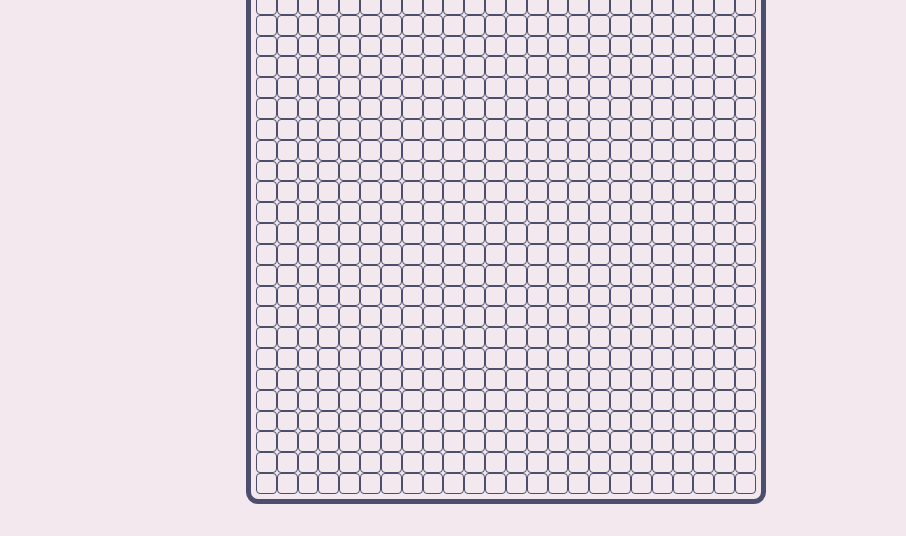
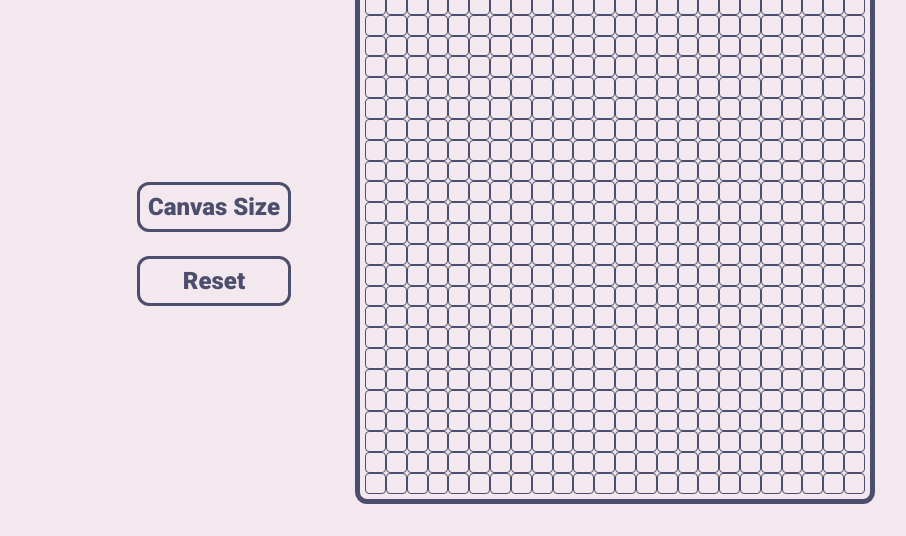
Before and after one commit to deymdaniel/Etch-a-Sketch, a plain HTML site: page index.html in a window 1280 px wide. Shown: the part 518-1054 px from the top of the page, without its empty margins (134-1040 px from the left). Drawn offline with Linux system fonts and the light colour scheme.

Commit message:
Added and styled buttons

```diff
--- a/index.html
+++ b/index.html
@@ -16,7 +16,13 @@
   <body>
     <div id="main">
       <div id="title"><h1>Etch-a-Sketch</h1></div>
-      <div id="container"></div>
+      <div id="content">
+        <div class="options">
+          <button>Canvas Size</button>
+          <button>Reset</button>
+        </div>
+        <div id="container"></div>
+      </div>
     </div>
   </body>
 </html>
--- a/style.css
+++ b/style.css
@@ -35,3 +35,23 @@ h1 {
   max-height: 500px;
   min-height: 500px;
 }
+#content {
+  display: flex;
+  align-items: center;
+  /* border: #4b4e6d solid; */
+}
+button {
+  border-radius: 12px;
+  border: #4b4e6d solid;
+  background-color: #f3e8ee;
+  padding: 8px;
+  font-size: 24px;
+  height: fit-content;
+  margin-right: 64px;
+}
+
+.options {
+  display: flex;
+  flex-direction: column;
+  gap: 24px;
+}
```
